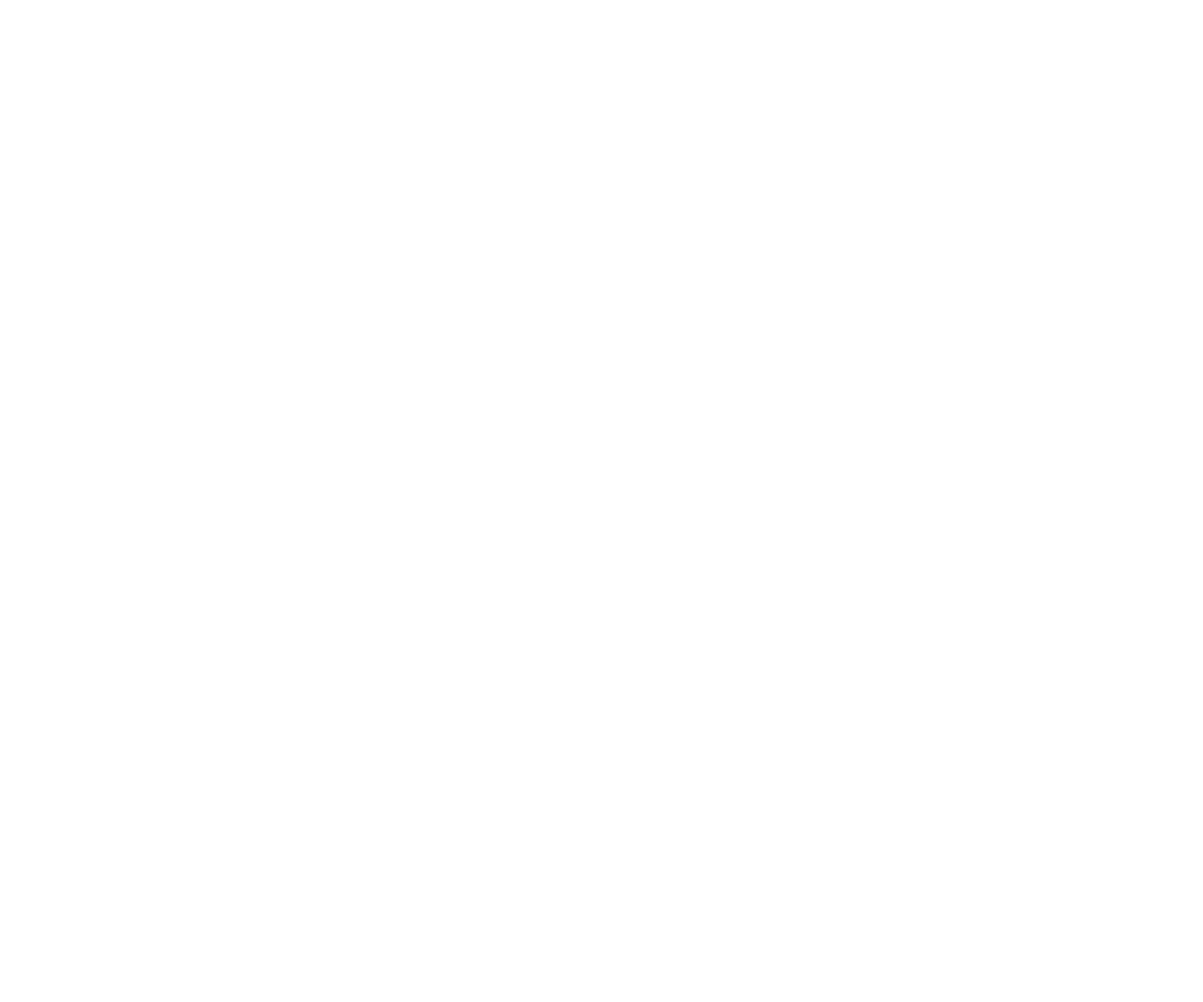
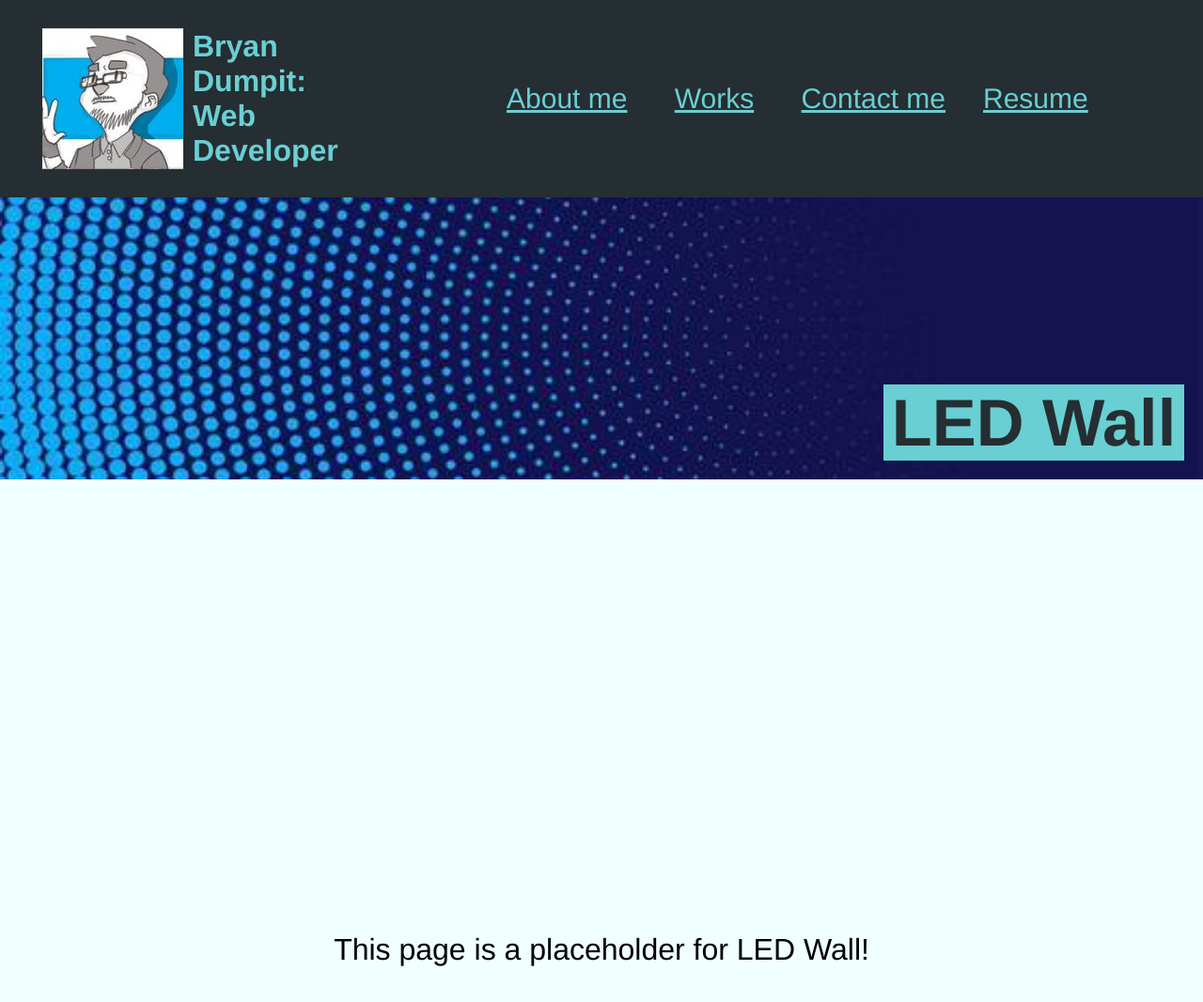
Before and after one commit to Bryandumpit/BDPortfolio, a plain HTML site: page led-wall.html in a window 1280 px wide. Shown: the top 1066 px of the page at 94% size. Before the commit the page ends 800 px from the top, so only its background shows below. Drawn offline with Linux system fonts and the light colour scheme.

Commit message:
links to project pages (placeholders) and resume

```diff
--- a/assets/css/style.css
+++ b/assets/css/style.css
@@ -284,3 +284,16 @@ footer h3 a {
     color:#69cfd3;
 }
 /*Footer Style End*/
+
+/*This CSS rule is for placeholder pages*/
+
+.placeholder-div{
+    height:1000px;
+    background-color: azure;
+    display: flex;
+    justify-content: center;
+    align-items: center;
+}
+    .placeholder-div p{
+        font-size: 2.5vw;
+    }
--- a/calculator.html
+++ b/calculator.html
@@ -0,0 +1,64 @@
+<!DOCTYPE html>
+<html lang="en">
+    <head>
+        <meta charset="UTF-8"/>
+        <link rel="stylesheet" href="./assets/css/style.css"/>
+        <title>
+            Bryan Dumpit Web Development Portfolio
+        </title>
+    </head>
+    <body>
+        <header>
+            <div class="bryan-card">
+                <img class="bryan-avatar" src="./assets/images/bryan-avatar.jpg" alt="bryan-dumpit"/>
+                <h1>
+                     Bryan Dumpit: <br>
+                     <span>Web Developer</span>
+                </h1>
+            </div>
+
+            <!--Links to the corresponding sections in home page.-->
+            <nav>
+                <ul>
+                    <li>
+                        <a href="./index.html#about-me"> About me</a>
+                    </li>
+
+                    <li>
+                        <a href="./index.html#works">Works</a>
+                    </li>
+
+                    <li>
+                        <a href="./index.html#contact-me">Contact me</a>
+
+                    </li>
+
+                    <li>
+                        <a href="./resume.html" target="_blank">Resume</a>
+                    </li>
+                </ul>
+            </nav>
+        </header>
+        <!--banner for website with subtitle<h2> nested-->
+        <figure class="banner">
+            <div class="subtitle">
+                <h2>
+                    Calculator
+                </h2>
+            </div>
+        </figure>
+
+        <div class="placeholder-div">
+            <p>This page is a placeholder for Calculator!</p>
+        </div>
+
+        <footer>
+            <h2>❤️ Made with love by Bryan Dumpit</h2>
+            <h3>
+                Checkout my <a href="./resume.html" target="_blank">Resume</a>
+            </h3>
+        </footer>
+
+    </body>
+
+</html>
--- a/led-wall.html
+++ b/led-wall.html
@@ -0,0 +1,64 @@
+<!DOCTYPE html>
+<html lang="en">
+    <head>
+        <meta charset="UTF-8"/>
+        <link rel="stylesheet" href="./assets/css/style.css"/>
+        <title>
+            Bryan Dumpit Web Development Portfolio
+        </title>
+    </head>
+    <body>
+        <header>
+            <div class="bryan-card">
+                <img class="bryan-avatar" src="./assets/images/bryan-avatar.jpg" alt="bryan-dumpit"/>
+                <h1>
+                     Bryan Dumpit: <br>
+                     <span>Web Developer</span>
+                </h1>
+            </div>
+
+            <!--Links to the corresponding sections in home page.-->
+            <nav>
+                <ul>
+                    <li>
+                        <a href="./index.html#about-me"> About me</a>
+                    </li>
+
+                    <li>
+                        <a href="./index.html#works">Works</a>
+                    </li>
+
+                    <li>
+                        <a href="./index.html#contact-me">Contact me</a>
+
+                    </li>
+
+                    <li>
+                        <a href="./resume.html" target="_blank">Resume</a>
+                    </li>
+                </ul>
+            </nav>
+        </header>
+        <!--banner for website with subtitle<h2> nested-->
+        <figure class="banner">
+            <div class="subtitle">
+                <h2>
+                    LED Wall
+                </h2>
+            </div>
+        </figure>
+
+        <div class="placeholder-div">
+            <p>This page is a placeholder for LED Wall!</p>
+        </div>
+
+        <footer>
+            <h2>❤️ Made with love by Bryan Dumpit</h2>
+            <h3>
+                Checkout my <a href="./resume.html" target="_blank">Resume</a>
+            </h3>
+        </footer>
+
+    </body>
+
+</html>
```
Also changed, not shown: index.html (+3 -3 lines), paste-puzzle.html (+64 -0 lines), resume.html (+64 -0 lines), surf-report.html (+64 -0 lines).
